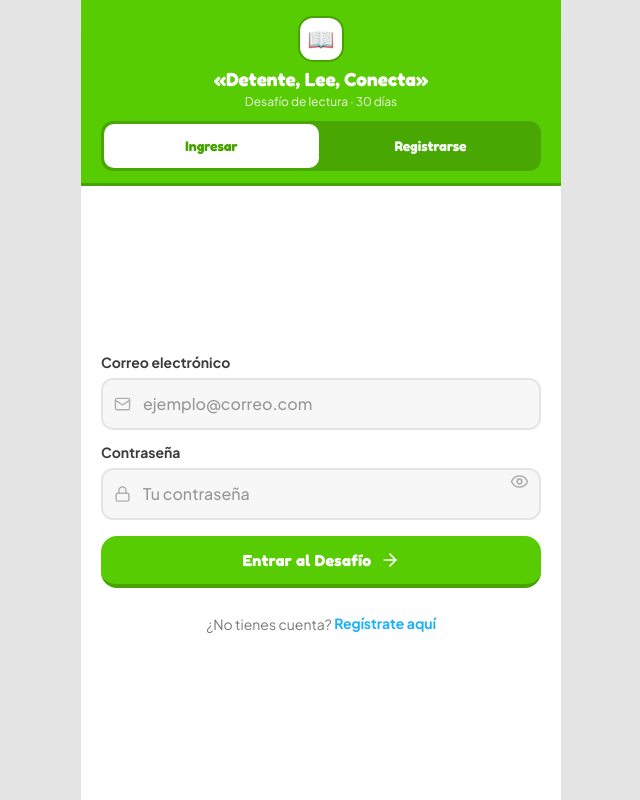
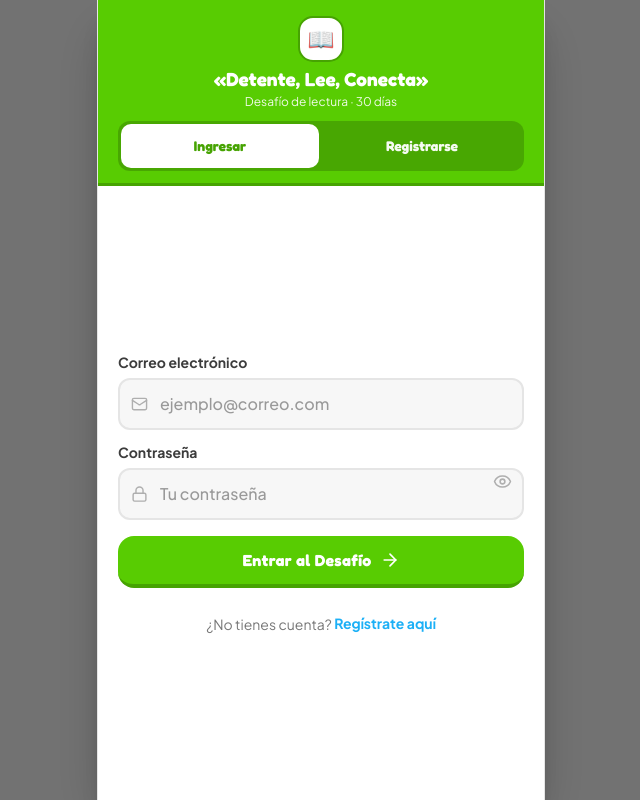
Before and after one commit to laconeo/dlc, a React (Vite) app: page / in a window 1280 px wide. Shown: the top 800 px of the page, without its empty margins (319-959 px from the left). Built offline with nearby package versions, Linux system fonts and the light colour scheme; no server answers.

Commit message:
fix: lock document overflow and eliminate scroll on login screen

```diff
--- a/src/App.tsx
+++ b/src/App.tsx
@@ -135,7 +135,7 @@ export default function App() {
         />
 
         {/* Main Content Area */}
-        <main className={`flex-1 no-scrollbar ${isProfileModalOpen || isReadingModalOpen || isMinisteringModalOpen ? 'overflow-hidden' : 'overflow-y-auto'}`}>
+        <main className={`flex-1 no-scrollbar ${isProfileModalOpen || isReadingModalOpen || isMinisteringModalOpen || isAuthModalOpen || !student ? 'overflow-hidden' : 'overflow-y-auto'}`}>
           {loading ? (
             <div className="flex flex-col items-center justify-center min-h-[60vh] gap-3" style={{ color: '#afafaf' }}>
               <span className="text-5xl animate-bounce">📖</span>
--- a/src/components/StudentAuthModal.tsx
+++ b/src/components/StudentAuthModal.tsx
@@ -150,6 +150,20 @@ export const StudentAuthModal: React.FC<StudentAuthModalProps> = ({
     }, 1000);
     return () => clearInterval(interval);
   }, [registeredStudent, onSuccess]);
+
+  // Bloquear scroll global del documento mientras el modal esté abierto
+  useEffect(() => {
+    if (isOpen) {
+      const prevBodyOverflow = document.body.style.overflow;
+      const prevHtmlOverflow = document.documentElement.style.overflow;
+      document.body.style.overflow = 'hidden';
+      document.documentElement.style.overflow = 'hidden';
+      return () => {
+        document.body.style.overflow = prevBodyOverflow;
+        document.documentElement.style.overflow = prevHtmlOverflow;
+      };
+    }
+  }, [isOpen]);
 
   const resetForm = () => { setError(null); setPassword(''); setConfirmPassword(''); };
   const switchMode = (m: AuthMode) => { setMode(m); resetForm(); };
@@ -326,9 +340,13 @@ export const StudentAuthModal: React.FC<StudentAuthModalProps> = ({
   /* ── LAYOUT: Formularios normales ── */
   return (
     <div
-      className="fixed inset-0 z-50 flex flex-col overflow-hidden animate-fadeIn"
-      style={{ background: '#ffffff', maxWidth: 480, margin: '0 auto', left: 0, right: 0 }}
+      className="fixed inset-0 z-50 flex justify-center bg-white sm:bg-black/50 overflow-hidden animate-fadeIn"
+      style={{ overscrollBehavior: 'none' }}
     >
+      <div
+        className="w-full max-w-md h-full max-h-[100dvh] bg-white flex flex-col overflow-hidden relative sm:shadow-2xl sm:border-x sm:border-[#e5e5e5]"
+        style={{ overscrollBehavior: 'none' }}
+      >
       {/* ══ STICKY TOP HEADER ══ */}
       <div
         style={{
@@ -405,7 +423,11 @@ export const StudentAuthModal: React.FC<StudentAuthModalProps> = ({
       {/* ══ FORM AREA (sin scroll en login) ══ */}
       <div
         className={`flex-1 ${mode === 'login' ? 'overflow-hidden flex flex-col justify-center' : 'overflow-y-auto no-scrollbar'}`}
-        style={{ padding: mode === 'login' ? '12px 20px 20px' : '0 20px 24px' }}
+        style={{
+          padding: mode === 'login' ? '12px 20px 20px' : '0 20px 24px',
+          overflowY: mode === 'login' ? 'hidden' : 'auto',
+          overscrollBehavior: 'none',
+        }}
       >
         {/* Error */}
         {error && (
@@ -634,6 +656,7 @@ export const StudentAuthModal: React.FC<StudentAuthModalProps> = ({
           </form>
         )}
       </div>
+      </div>
     </div>
   );
 };
```
